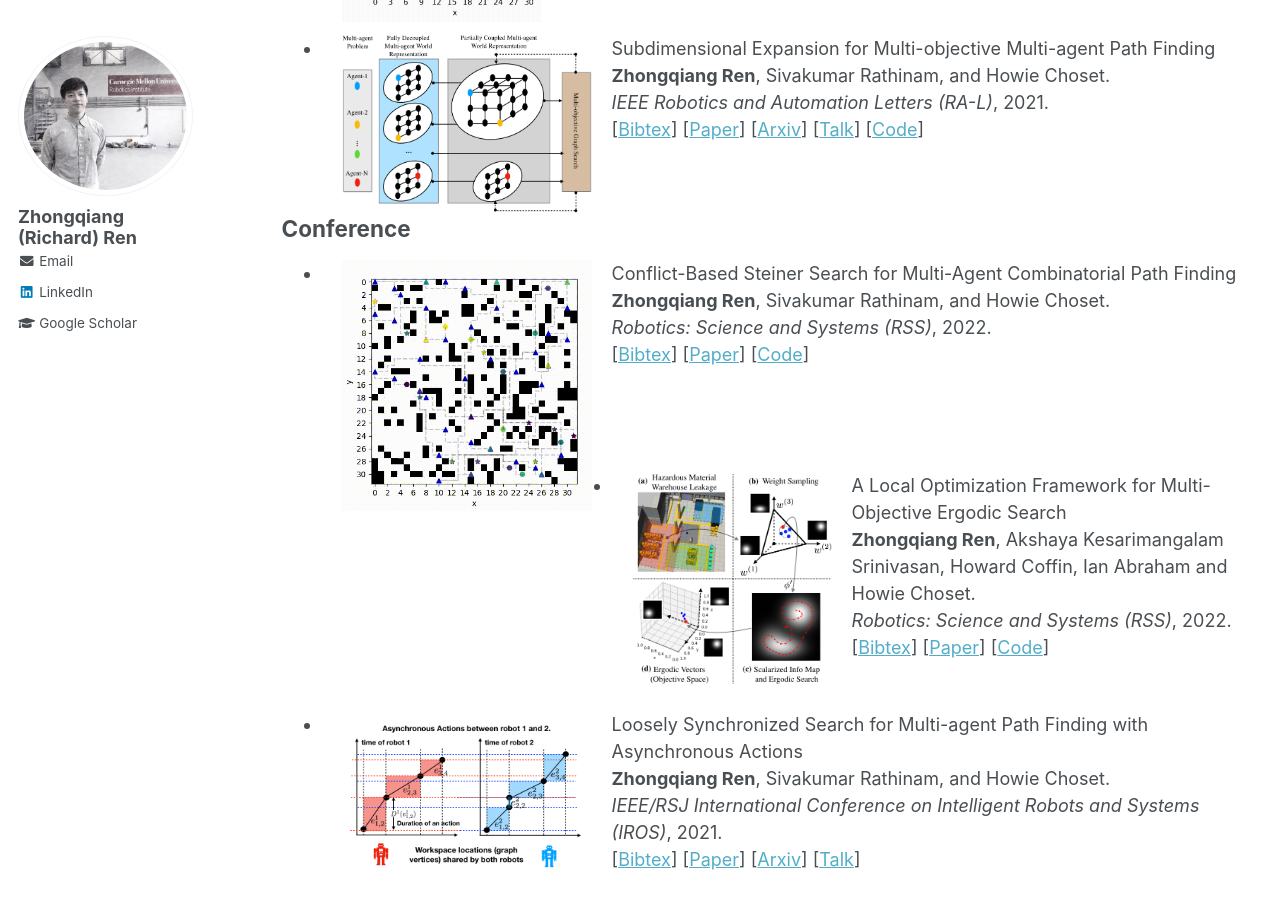
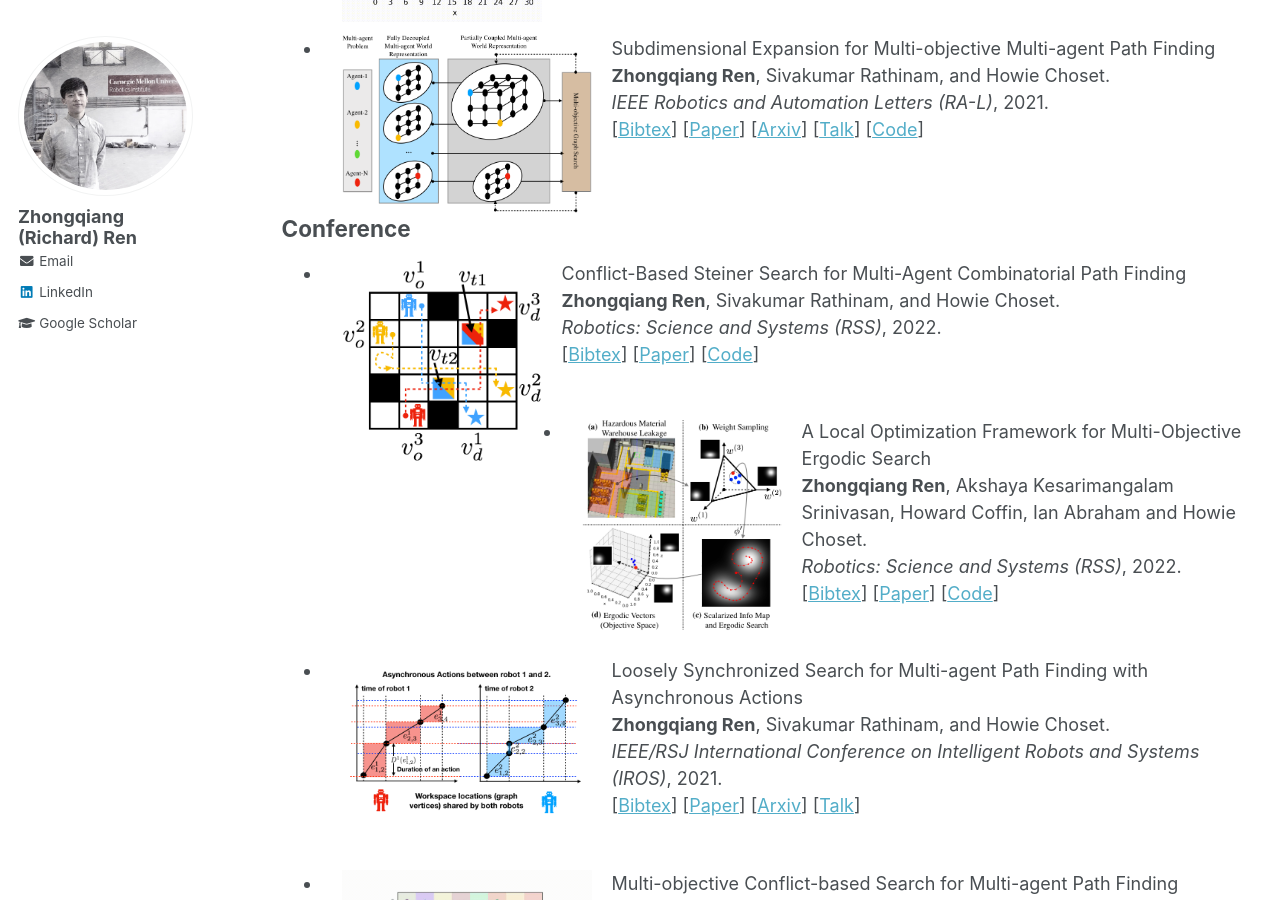
Before and after one commit to wonderren/wonderren.github.io, a Jekyll site: the page built from _pages/publications.md, in a window 1280 px wide and 900 px high, scrolled down 459 px. Built offline with Jekyll 4.4.1, drawn with Linux system fonts in a browser that asks for light colours.

Commit message:
update CBSS fig

```diff
--- a/_pages/publications.md
+++ b/_pages/publications.md
@@ -39,15 +39,13 @@ Subdimensional Expansion for Multi-objective Multi-agent Path Finding\
 Conference
 ------
 
-* <img src="../images/fig_cbss_random.gif" alt="" width="250" height="200" align="left" hspace="20" style=" border: #FFFFFF 2px none;">
+* <img src="../images/fig_cbss_eg.png" alt="" width="200" height="200" align="left" hspace="20" style=" border: #FFFFFF 2px none;">
 Conflict-Based Steiner Search for Multi-Agent Combinatorial Path Finding\
 	**Zhongqiang Ren**, Sivakumar Rathinam, and Howie Choset.\
 	<i>Robotics: Science and Systems (RSS)</i>, 2022.\
 [[Bibtex](https://wonderren.github.io/files/bibtex_ren22cbss.txt)]
 [[Paper](http://www.roboticsproceedings.org/rss18/p058.pdf)]
 [[Code](https://github.com/wonderren/public_pymcpf)]
-<br>
-<br>
 <br>
 <br>
 
```
